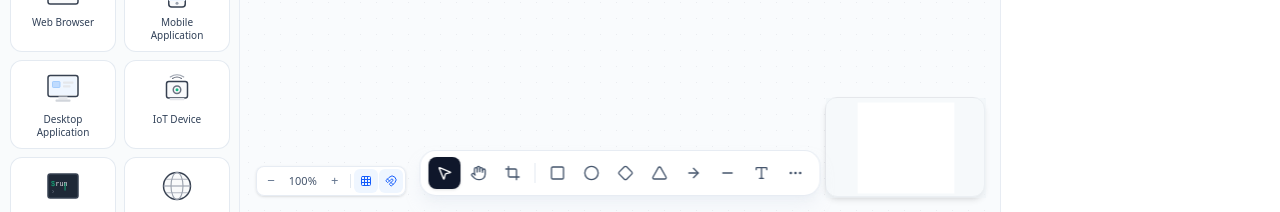
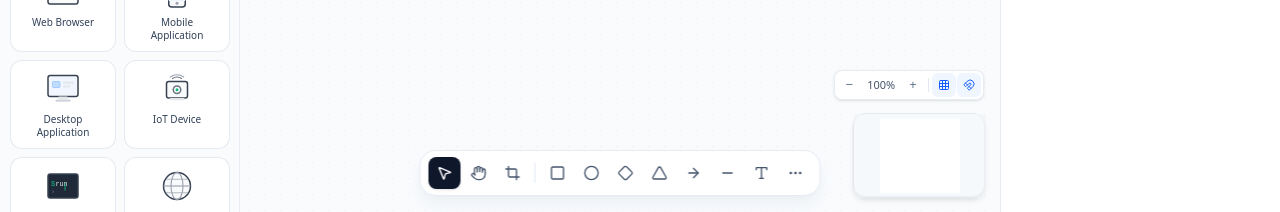
Before and after one commit to sand1027/Archboard, a Next.js app: page /try in a window 1280 px wide. Shown: the part 588-800 px from the top of the page. Built offline with nearby package versions, Linux system fonts and the light colour scheme.

Commit message:
feat(canvas/whiteboard): mount the capture overlay

```diff
--- a/components/canvas/Whiteboard.tsx
+++ b/components/canvas/Whiteboard.tsx
@@ -40,10 +40,13 @@ import UmlEntityNodeComponent from './UmlEntityNode'
 import UmlLifelineNodeComponent from './UmlLifelineNode'
 import IconNodeComponent from './IconNode'
 import ShapesToolbar from './ShapesToolbar'
+import CaptureMarquee from './CaptureMarquee'
 import CanvasControls from './CanvasControls'
 import ContextMenuComponent from '../ui/ContextMenu'
 import PacketLayer from '../simulation/PacketLayer'
 import CursorLayer from '../collab/CursorLayer'
+import { useEditingText } from '@/hooks/useEditingText'
+import { isEditingText } from '@/lib/ui/isEditingText'
 import { generateId } from '@/lib/canvas/ids'
 import { nodeBounds, centerInside, isContainerNode } from '@/lib/canvas/geometry'
 import { DND_MIME } from '@/lib/canvas/dnd'
@@ -145,6 +148,7 @@ export default function Whiteboard() {
   // dragging is suspended — otherwise the two gestures fight each other.
   const armedConnectionType = useUiStore((s) => s.armedConnectionType)
   const connectMode = armedConnectionType !== null
+  const editingText = useEditingText()
 
   // Only the (glyph, colour) pairs actually in use reach <defs>. Without these
   // the url(#…) marker references resolve to nothing and arrowheads disappear.
@@ -179,10 +183,9 @@ export default function Whiteboard() {
   // ── keyboard shortcuts for tools ──────────────────────────────────────────
   useEffect(() => {
     const handler = (e: KeyboardEvent) => {
-      const tag = (document.activeElement as HTMLElement)?.tagName?.toLowerCase()
-      if (tag === 'input' || tag === 'textarea' || tag === 'select') return
+      if (isEditingText(e.target) || isEditingText()) return
       const map: Record<string, typeof activeTool> = {
-        v: 'select', h: 'hand',
+        v: 'select', h: 'hand', c: 'capture',
         r: 'rectangle', o: 'ellipse', d: 'diamond',
         t: 'triangle', a: 'arrow', l: 'line', x: 'text',
         p: 'parallelogram',
@@ -478,7 +481,7 @@ export default function Whiteboard() {
     (e: React.PointerEvent) => {
       if (e.button !== 0) return
       const tool = useUiStore.getState().activeTool
-      if (tool === 'select' || tool === 'hand') return
+      if (tool === 'select' || tool === 'hand' || tool === 'capture') return
 
       const target = e.target as HTMLElement
       // Only start draws on the empty pane (not nodes, handles, toolbar, etc.)
@@ -810,13 +813,14 @@ export default function Whiteboard() {
 
   // Cursor style based on active tool
   const cursorStyle =
-    activeTool === 'hand'   ? 'grab' :
-    activeTool === 'select' ? 'default' : 'crosshair'
+    activeTool === 'hand'    ? 'grab' :
+    activeTool === 'select'  ? 'default' :
+    activeTool === 'capture' ? 'crosshair' : 'crosshair'
 
   return (
     <div
       ref={reactFlowWrapper}
-      className="w-full h-full"
+      className="relative w-full h-full"
       onDragOver={handleDragOver}
       onDrop={handleDrop}
       onContextMenu={handleContextMenu}
@@ -856,7 +860,7 @@ export default function Whiteboard() {
         snapGrid={[gridSize, gridSize]}
         selectionMode={SelectionMode.Partial}
         multiSelectionKeyCode="Shift"
-        deleteKeyCode={['Backspace', 'Delete']}
+        deleteKeyCode={editingText ? null : ['Backspace', 'Delete']}
         // Disable pan/selection/node-drag while a shape tool is active
         panOnDrag={activeTool === 'hand' || activeTool === 'select'}
         selectionOnDrag={activeTool === 'select'}
@@ -933,7 +937,7 @@ export default function Whiteboard() {
           nodeBorderRadius={3}
           className="!bg-white !border !border-gray-200 !rounded-xl !shadow-md"
           maskColor="rgba(241,245,249,0.6)"
-          style={{ width: 160, height: 100 }}
+          style={{ width: 132, height: 84 }}
           zoomable
           pannable
         />
@@ -950,11 +954,13 @@ export default function Whiteboard() {
           <ShapesToolbar />
         </Panel>
 
-        {/* View controls, moved off the top bar so it stops overflowing. */}
-        <Panel position="bottom-left" style={{ marginBottom: 16, marginLeft: 16 }}>
+        {/* View controls sit with the minimap so they do not crowd the drawing toolbar. */}
+        <Panel position="bottom-right" style={{ marginBottom: 112, marginRight: 16 }}>
           <CanvasControls />
         </Panel>
       </ReactFlow>
+
+      <CaptureMarquee />
 
       {contextMenu.visible && <ContextMenuComponent />}
     </div>
```
